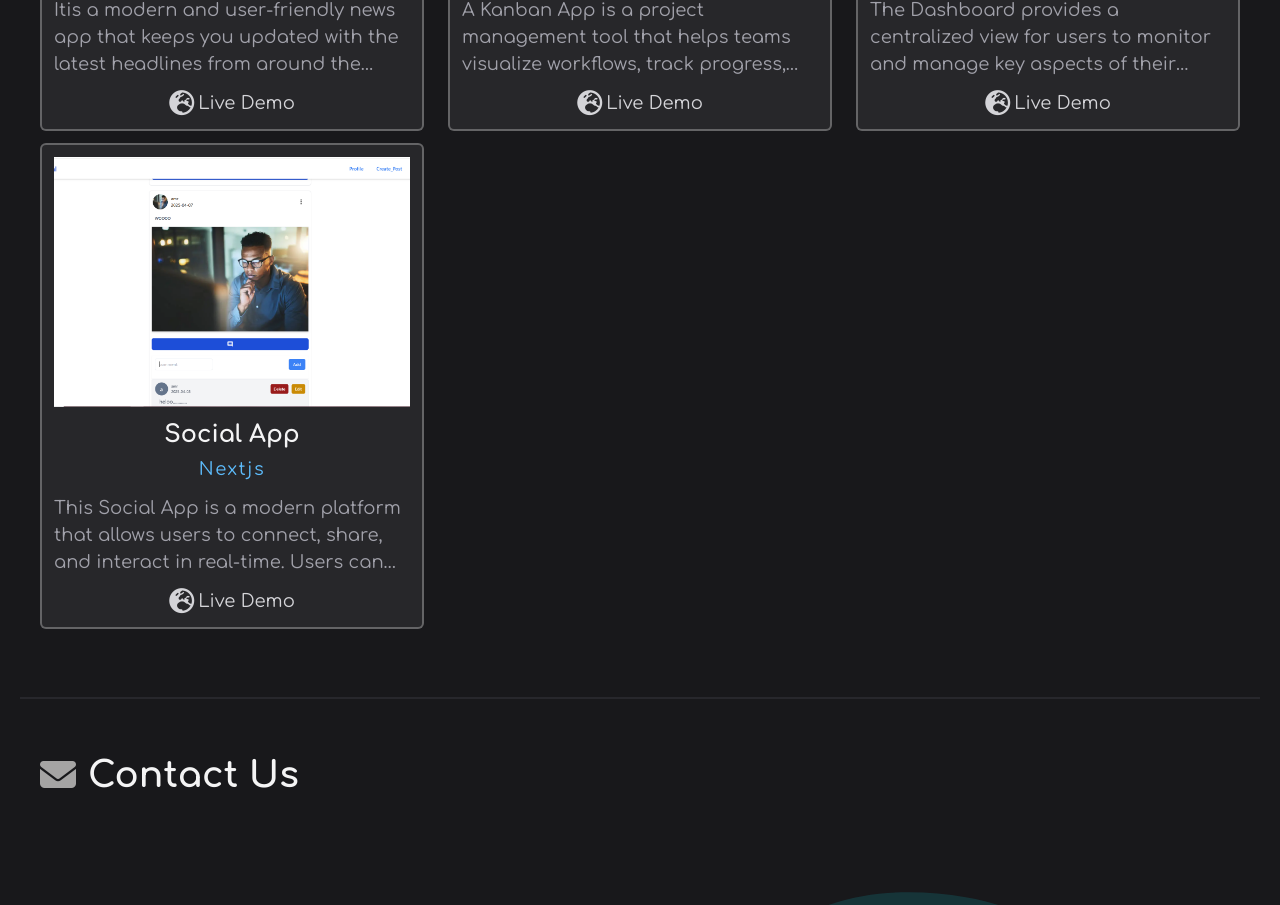
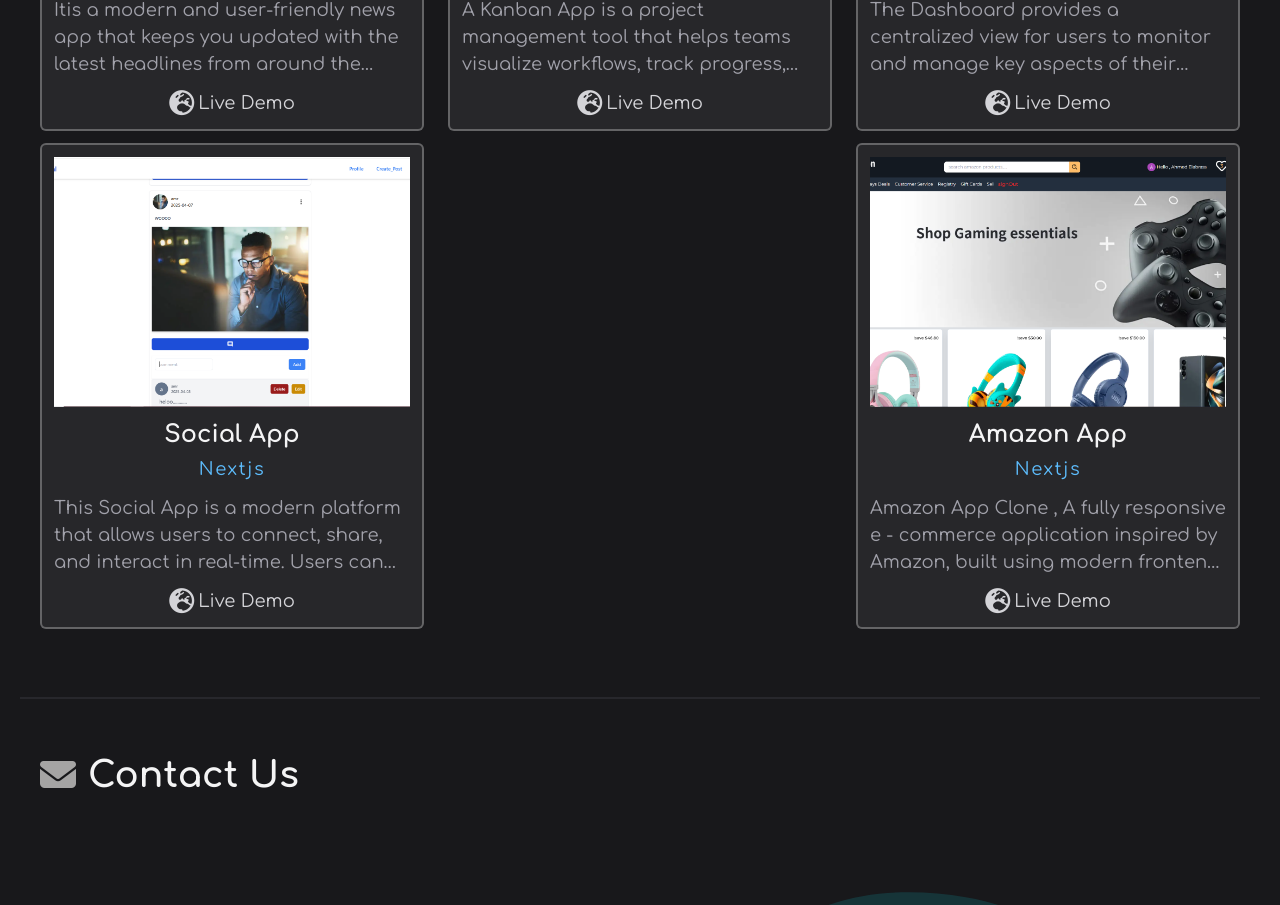
Before and after one commit to AhmedElabrass25/MyReactPortfolio, a React (Vite) app: page / in a window 1280 px wide. Shown: the part 6412-7317 px from the top of the page. Built offline with nearby package versions, Linux system fonts and the light colour scheme.

Commit message:
amazon_app

```diff
--- a/src/components/products.js
+++ b/src/components/products.js
@@ -23,6 +23,7 @@ import newsApp from "../assets/images/newsAppImage.png";
 import KanbanApp from "../assets/images/kanbanApp.png";
 import dashboardApp from "../assets/images/dashboardApp.png";
 import socialApp from "../assets/images/socialApp.png";
+import amazonApp from "../assets/images/amazonPicture.png";
 
 export const Projects = [
   {
@@ -225,4 +226,12 @@ export const Projects = [
     category: "nextjs",
     image: socialApp,
   },
+  {
+    id: 26,
+    name: "Amazon App",
+    desc: "Amazon App Clone , A fully responsive e - commerce application inspired by Amazon, built using modern frontend technologies.Features include product listing, dynamic product details pages, shopping cart functionality, user authentication, and order management.Implemented real - time data handling and state management using Redux Toolkit, and ensured optimal UX across devices..",
+    demo: "https://nextjs-amazon-iota.vercel.app",
+    category: "nextjs",
+    image: amazonApp,
+  },
 ];
```
Also changed, not shown: src/assets/images/amazonPicture.png (added).
